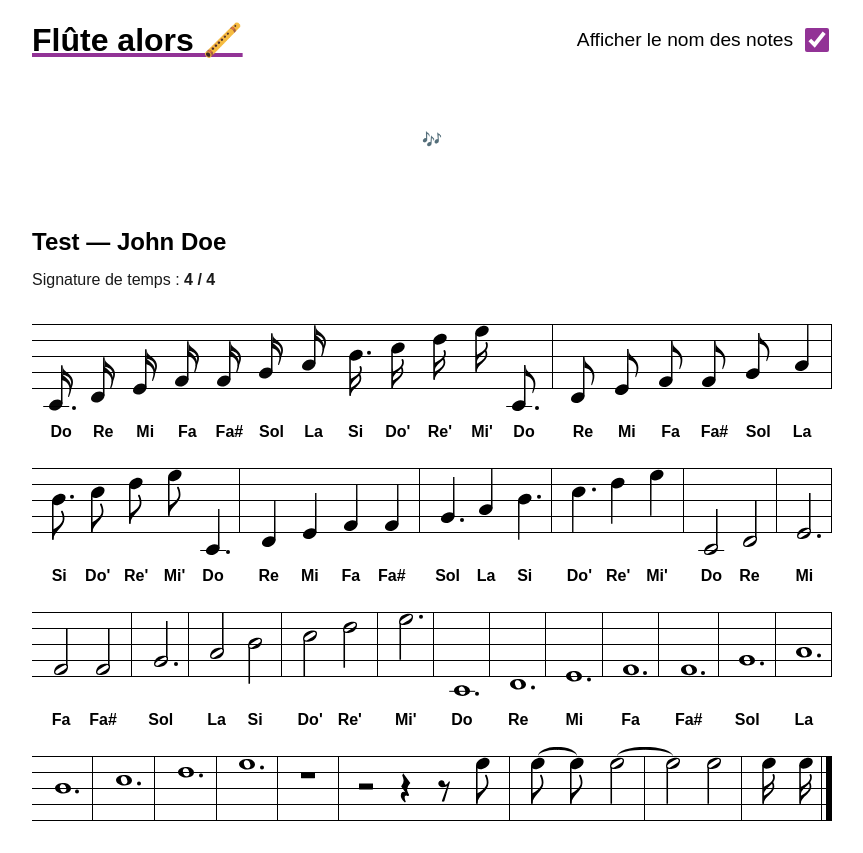
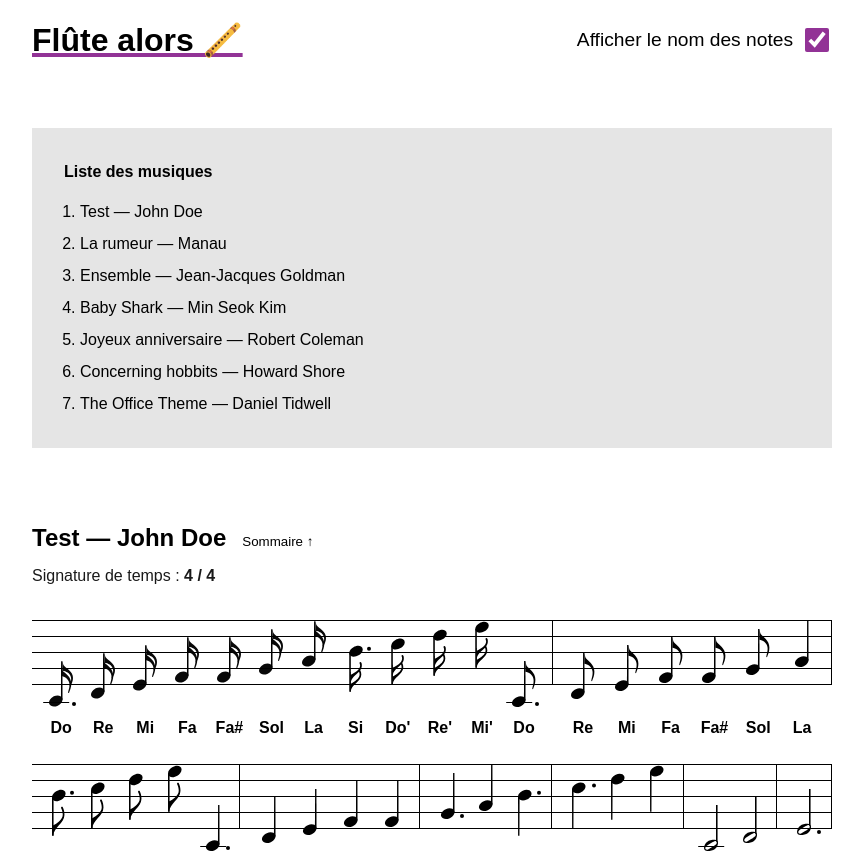
Before and after one commit to bellangerq/flute-alors, a Vue app: page / in a window 1280 px wide. Shown: the top 853 px of the page, without its empty margins (208-1071 px from the left). Built offline with nearby package versions, Linux system fonts and the light colour scheme.

Commit message:
add songs summary

```diff
--- a/src/App.vue
+++ b/src/App.vue
@@ -1,6 +1,7 @@
 <script setup>
-import { ref, computed } from "vue";
+import { ref } from "vue";
 
+import Summary from "./components/Summary.vue";
 import Sheet from "./components/Sheet.vue";
 import Accordion from "./components/Accordion.vue";
 import sheets from "../sheets";
@@ -19,7 +20,7 @@ const showNotesName = ref(true);
   </header>
 
   <main>
-    <hr />
+    <Summary :links="sheets.map((s) => ({ name: s.name, author: s.author }))" />
 
     <ul class="sheet-list">
       <li v-for="sheet in sheets" :key="sheet.name">
@@ -70,6 +71,8 @@ header {
   display: flex;
   align-items: center;
   justify-content: space-between;
+  flex-wrap: wrap;
+  margin-bottom: 4rem;
 }
 
 h1 {
--- a/src/components/Sheet.vue
+++ b/src/components/Sheet.vue
@@ -72,7 +72,10 @@ const chunkedItems = computed(() => {
 </script>
 
 <template>
-  <h2>{{ name }} — {{ author }}</h2>
+  <div class="heading">
+    <h2 :id="`${name.split(' ').join('-')}`">{{ name }} — {{ author }}</h2>
+    <small><a href="#summary">Sommaire ↑</a></small>
+  </div>
 
   <p class="details">
     Signature de temps :
@@ -105,8 +108,22 @@ const chunkedItems = computed(() => {
 </template>
 
 <style scoped>
+.heading {
+  align-items: baseline;
+  display: flex;
+  flex-wrap: wrap;
+  margin: 0.5rem 0;
+  gap: 1rem;
+}
+
+.heading a:hover {
+  text-decoration: underline;
+  text-decoration-color: var(--theme-color);
+  text-decoration-thickness: 0.1rem;
+}
+
 h2 {
-  margin: 0.5rem 0;
+  margin: 0;
 }
 
 .details {
--- /dev/null
+++ b/src/components/Summary.vue
@@ -0,0 +1,45 @@
+<script setup>
+defineProps({
+  links: Array,
+});
+</script>
+
+<template>
+  <nav id="summary" class="summary" aria-labelledby="summary-title">
+    <p id="summary-title">Liste des musiques</p>
+    <ol>
+      <li v-for="link in links">
+        <a :href="`#${link.name.split(' ').join('-')}`" class="summary-link">
+          {{ link.name }} — {{ link.author }}
+        </a>
+      </li>
+    </ol>
+  </nav>
+</template>
+
+<style scoped>
+.summary {
+  background-color: rgba(0 0 0 / 0.1);
+  padding: 2rem;
+  margin-bottom: 4rem;
+}
+
+.summary p {
+  font-weight: bold;
+  margin: 0 0 1rem;
+}
+
+.summary ol {
+  display: flex;
+  flex-direction: column;
+  gap: 0.5rem;
+  padding: 0 0 0 1rem;
+  margin: 0;
+}
+
+.summary a:hover {
+  text-decoration: underline;
+  text-decoration-color: var(--theme-color);
+  text-decoration-thickness: 0.1rem;
+}
+</style>
--- a/src/style.css
+++ b/src/style.css
@@ -17,3 +17,8 @@ body {
 img, video {
   max-width: 100%;
 }
+
+a {
+  color: inherit;
+  text-decoration: none;
+}
```
